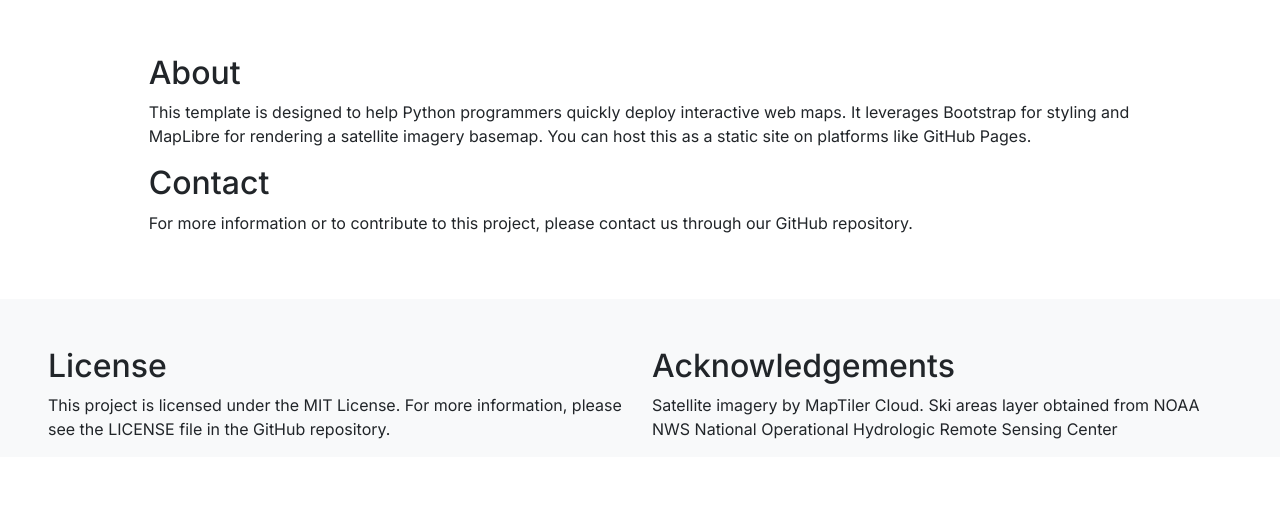
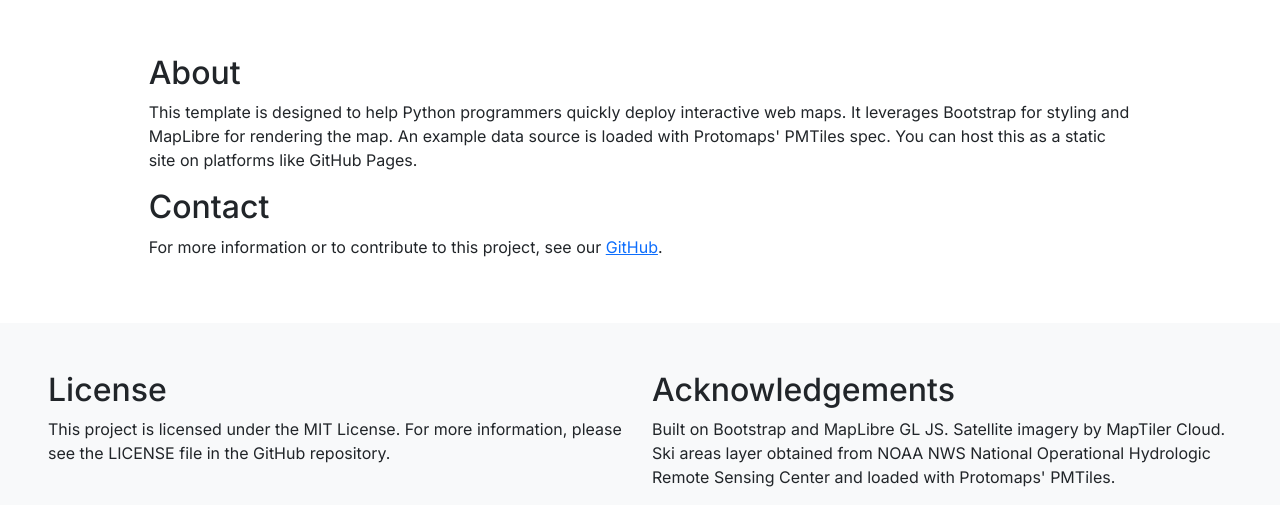
Before and after one commit to PhilipMathieu/interactive-web-map, a plain HTML site: page docs/index.html in a window 1280 px wide. Shown: the part 746-1251 px from the top of the page. Before the commit the page ends 1203 px from the top, so only its background shows below. Drawn offline with nearby package versions, Linux system fonts and the light colour scheme; a script that the page names is missing.

Commit message:
Commenting

```diff
--- a/docs/index.html
+++ b/docs/index.html
@@ -58,15 +58,14 @@
             <div class="col-md-10">
                 <h2>About</h2>
                 <p>This template is designed to help Python programmers quickly deploy interactive web maps. It
-                    leverages
-                    Bootstrap for styling and MapLibre for rendering a satellite imagery basemap. You can host this as a
-                    static
-                    site on platforms like GitHub Pages.</p>
+                    leverages Bootstrap for styling and MapLibre for rendering the map. An example data source is loaded
+                    with Protomaps' PMTiles spec. You can host this as a
+                    static site on platforms like GitHub Pages.</p>
             </div>
             <div class="col-md-10">
                 <h2>Contact</h2>
-                <p>For more information or to contribute to this project, please contact us through our GitHub
-                    repository.</p>
+                <p>For more information or to contribute to this project, see our <a
+                        href="https://github.com/PhilipMathieu/interactive-web-map/">GitHub</a>.</p>
             </div>
         </div>
     </div>
@@ -78,8 +77,8 @@
         </div>
         <div class="col-md-6">
             <h2>Acknowledgements</h2>
-            <p>Satellite imagery by MapTiler Cloud. Ski areas layer obtained from NOAA NWS National Operational
-                Hydrologic Remote Sensing Center</p>
+            <p>Built on Bootstrap and MapLibre GL JS. Satellite imagery by MapTiler Cloud. Ski areas layer obtained from
+                NOAA NWS National Operational Hydrologic Remote Sensing Center and loaded with Protomaps' PMTiles.</p>
         </div>
     </div>
 
@@ -99,7 +98,8 @@
         // Initialize the map
         const map = new maplibregl.Map({
             container: 'map', // container ID
-            style: 'https://api.maptiler.com/maps/satellite/style.json?key=hhRnxfv423ZJi2JiGt95', // style URL, replace with your own style if necessary
+            // style URL, replace with your own style if desired
+            style: 'https://api.maptiler.com/maps/satellite/style.json?key=hhRnxfv423ZJi2JiGt95',
             center: [-95, 38], // starting position [lng, lat]
             zoom: 4 // starting zoom
         });
@@ -112,7 +112,7 @@
         map.on('load', function () {
             map.addSource('skiAreas', {
                 'type': 'vector',
-                'url': 'pmtiles://tiles/ski_areas_all.pmtiles'
+                'url': 'pmtiles://tiles/ski_areas_all.pmtiles' // path to tiles
             });
             map.addLayer({
                 'id': 'skiAreasCircles',
```
Also changed, not shown: 1 other file.
